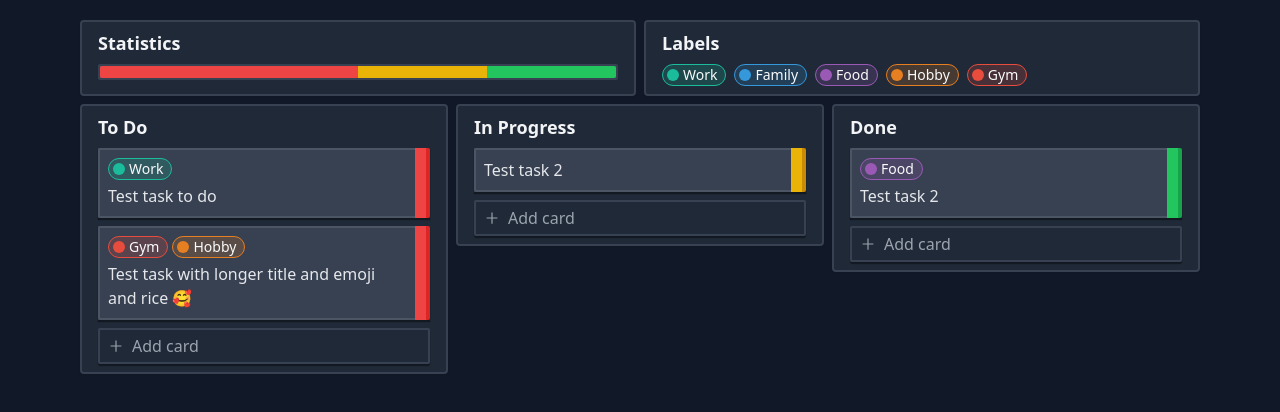
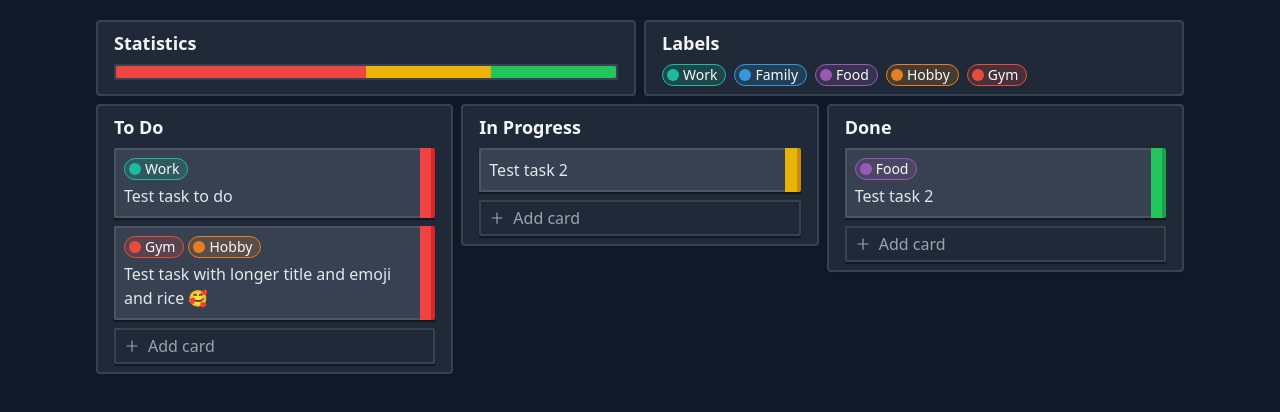
Before and after one commit to 0l1v3rr/react-todo, a React (Create React App) app: page / in a window 1280 px wide. Shown: the top 412 px of the page. Built offline with nearby package versions, Linux system fonts and the light colour scheme.

Commit message:
App.tsx: change the padding

```diff
--- a/src/App.tsx
+++ b/src/App.tsx
@@ -70,7 +70,7 @@ const App = () => {
   return (
     <main
       className="bg-gray-900 w-full min-h-screen overflow-x-hidden
-        flex flex-col items-center py-5 px-4 sm:px-12 md:px-20 gap-2"
+        flex flex-col items-center py-5 px-4 sm:px-10 md:px-14 lg:px-24 gap-2"
     >
       <Flex className="items-stretch flex-col md:flex-row">
         <Meter
```
